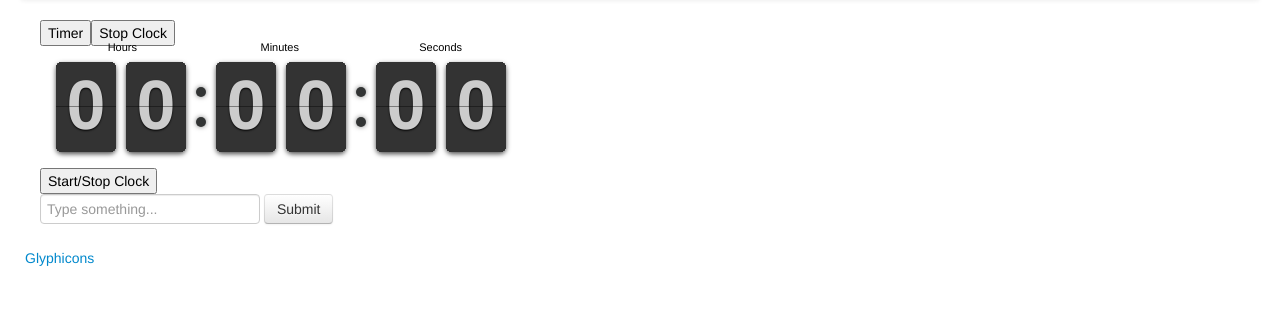
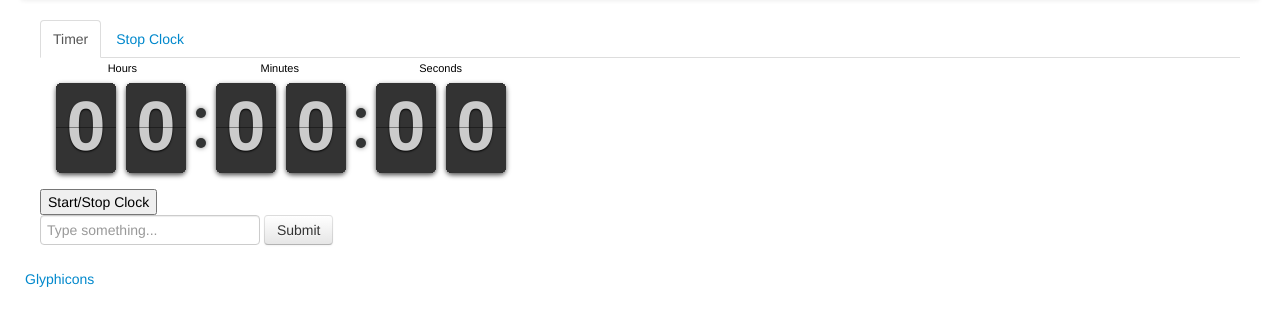
Before and after one commit to ksami/orange, a Python web app: template templates/main.html in a window 1280 px wide. Shown: the part 42-368 px from the top of the page. Run offline with Jinja, Linux system fonts and the light colour scheme; the template is opened without the code that fills it, so the values that code supplies are empty; some libraries are stand-ins or nearby versions.

Commit message:
some changes

```diff
--- a/templates/main.html
+++ b/templates/main.html
@@ -50,8 +50,12 @@
         <!--//Page content goes here             //-->
         <!--///////////////////////////////////////-->
 
+
         <div class = "row-fluid">
-          <button id ="chooseclock">Timer</button><button id = "choosestopclock">Stop Clock</button>
+          <ul class = "nav nav-tabs">
+            <li class="active" id ="chooseclock"><a href = "#" data-toggle="tab">Timer</a></li>
+            <li id = "choosestopclock"><a href = "#" data-toggle="tab">Stop Clock</a></li>
+          </ul>
           <div id= "clock"></div>
           <button id = "startstopclock">Start/Stop Clock</button>
           <div id="stopclock"></div>
```
